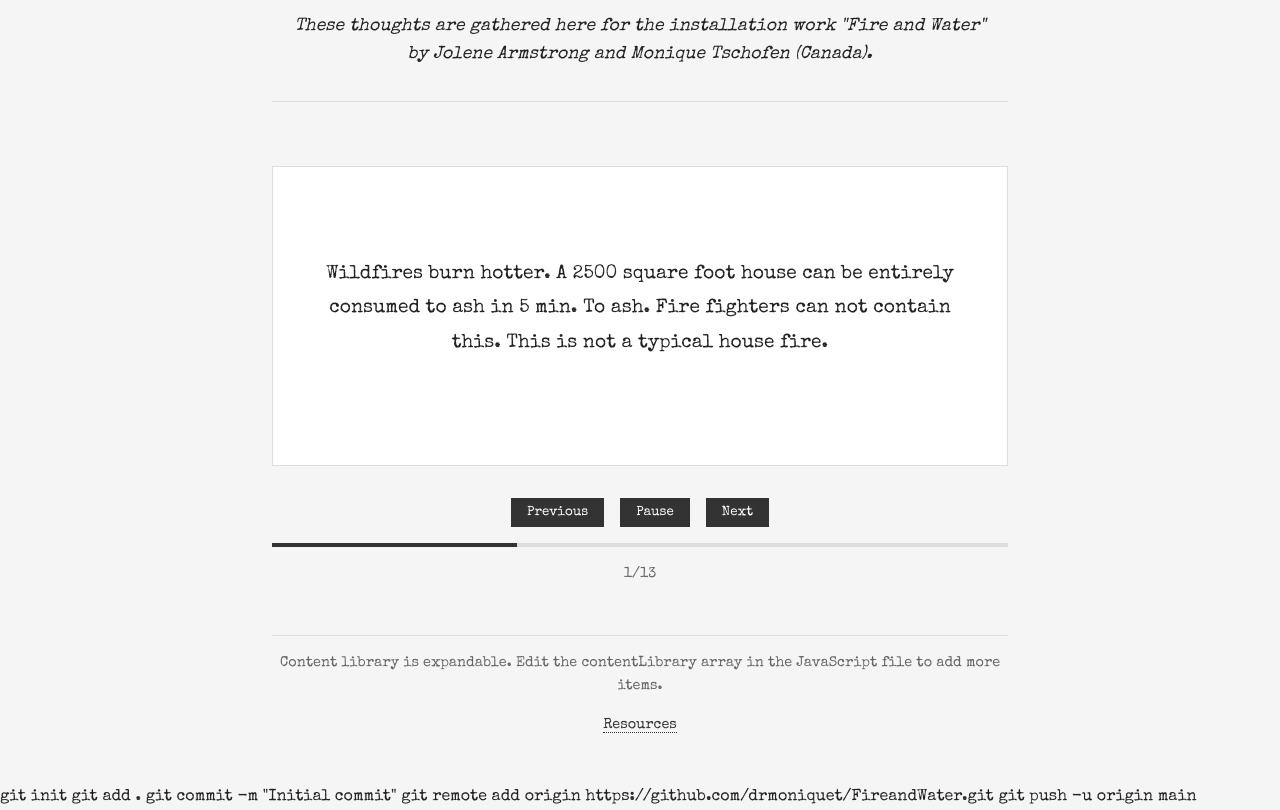
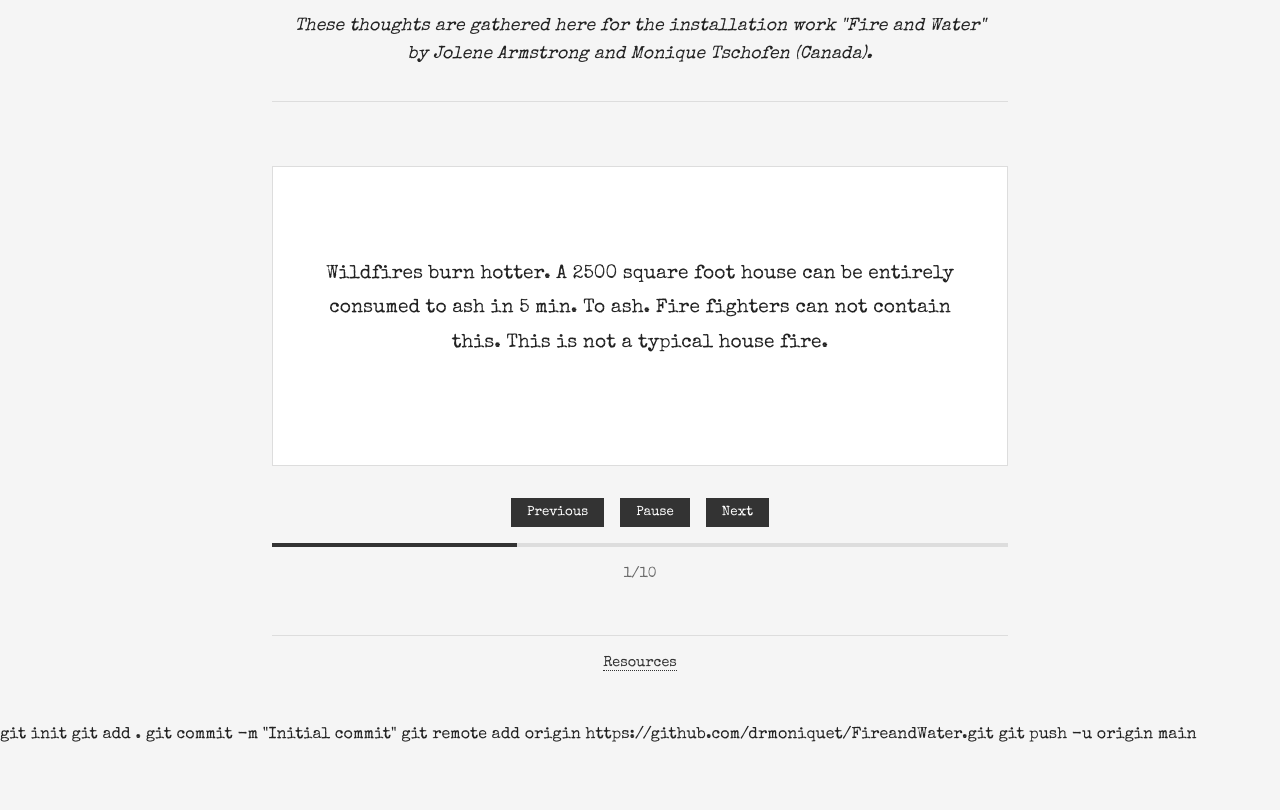
Before and after one commit to JoleneandMonique/FireandWater, a plain HTML site: page flash-text.html in a window 1280 px wide. Shown: the part 118-928 px from the top of the page. After the commit the page ends 866 px from the top, so only its background shows below. Drawn offline with nearby package versions, Linux system fonts and the light colour scheme.

Commit message:
first commit

```diff
--- a/flash-text.html
+++ b/flash-text.html
@@ -40,7 +40,6 @@
         </main>
 
         <footer>
-            <p>Content library is expandable. Edit the contentLibrary array in the JavaScript file to add more items.</p>
             <p><a href="resources.html">Resources</a></p>
         </footer>
     </div>
--- a/js/flash-script.js
+++ b/js/flash-script.js
@@ -48,20 +48,7 @@ document.addEventListener('DOMContentLoaded', function() {
             type: 'text',
             content: 'Fire rips quickly up hill.'
         },
-        {
-            type: 'text',
-            content: '"... ChatGPT may presently use around 39.98 Million kWh per day — enough to charge eight million phones." - Wright, Ian. “ChatGPT Energy Consumption Visualized - BEUK.” Business Energy UK (blog), February 17, 2025. https://www.businessenergyuk.com/knowledge-hub/chatgpt-energy-consumption-visualized/.com .'
-        },
-        {
-            type: 'text',
-            content: 'Each year, the 117 lowest-consumption countries each consume less electricity than ChatGPT. - Wright, Ian. “ChatGPT Energy Consumption Visualized - BEUK.” Business Energy UK (blog), February 17, 2025. https://www.businessenergyuk.com/knowledge-hub/chatgpt-energy-consumption-visualized/.com.'
-        },
 
-         {
-            type: 'image',
-            src: 'images/placeholder-1.jpg',
-            caption: 'This is an example of an image with a caption. Images will be displayed with their captions for 15 seconds.'
-        },
     ];
 
     // DOM Elements
```
Also changed, not shown: index.html (+1 -1 lines), 1 other file.
